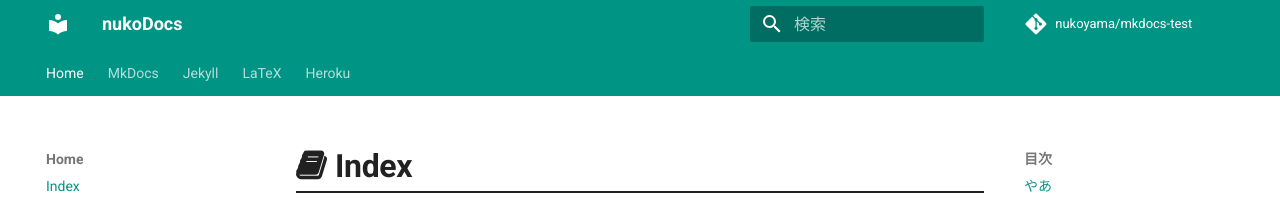
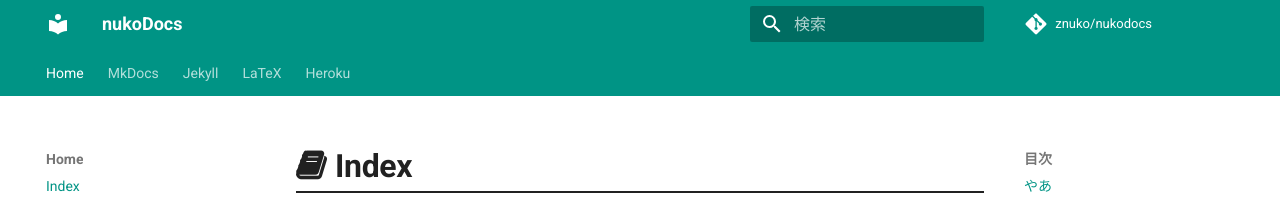
Before and after one commit to znuko/nukodocs, an MkDocs documentation site: the page built from docs/index.md, in a window 1280 px wide. Shown: the top 205 px of the page. Built offline with MkDocs 1.6.1 and Material for MkDocs 9.7.7, drawn with Linux system fonts in a browser that asks for light colours; comment, search, counter and statistics services are not loaded.

Commit message:
Update mkdocs.yml

```diff
--- a/mkdocs.yml
+++ b/mkdocs.yml
@@ -7,8 +7,8 @@ site_author: nukoyama
 site_url: https://znuko.github.io/nukodocs/
 
 ## Repository
-repo_name: nukoyama/mkdocs-test
-repo_url: https://github.com/nukoyama/mkdocs-test
+repo_name: znuko/nukodocs
+repo_url: https://github.com/znuko/nukodocs
 
 ## Copyright
 copyright: Copyright &copy; 2021 znuko
@@ -43,7 +43,7 @@ theme:
   icon:
     logo: material/library
     repo: fontawesome/brands/git-alt
-    favicon: kasmin01.png
+    favicon: assets/img/kasmin01.png
   # logo: images/logo.svg
   # favicon: images/favicon.png
 
```
